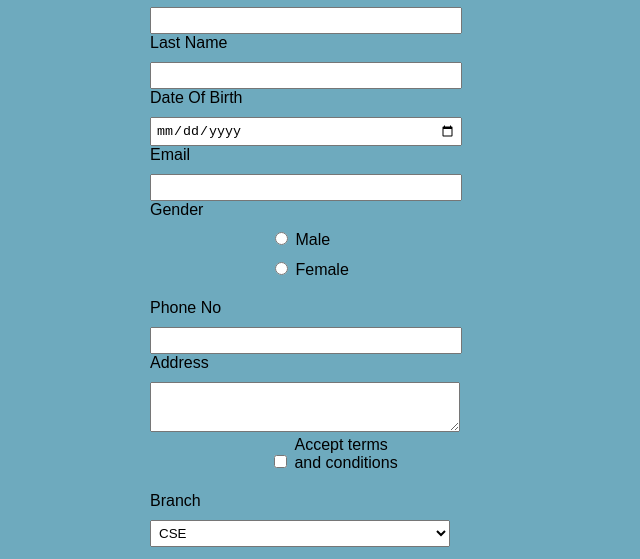
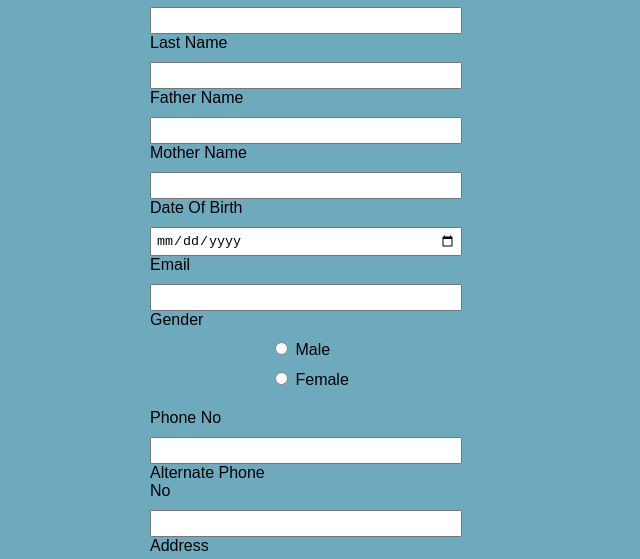
Before and after one commit to thameenanousheen-gif/5b8_devops, a plain HTML site: page index2.html in a window 1280 px wide. Shown: the part 171-730 px from the top of the page, without its empty margins (315-955 px from the left). Drawn offline with Linux system fonts and the light colour scheme.

Commit message:
extra 4 fields added

```diff
--- a/index2.html
+++ b/index2.html
@@ -60,6 +60,11 @@
       <label for="lname">Last Name</label>
       <input type="text" id="lname" name="lname"><br>
 
+        <label for="lname">Father Name</label>
+      <input type="text" id="lname" name="lname"><br>
+      <label for="lname">Mother Name</label>
+      <input type="text" id="lname" name="lname"><br>
+
       <label for="dob">Date Of Birth</label>
       <input type="date" id="dob" name="dob"><br>
 
@@ -76,6 +81,9 @@
 
       <label for="phone">Phone No</label>
       <input type="tel" id="phone" name="phone"><br>
+        <label for="phone">Alternate Phone No</label>
+      <input type="tel" id="phone" name="phone"><br>
+
 
       <label for="address">Address</label>
       <textarea id="address" name="address"></textarea><br>
```
